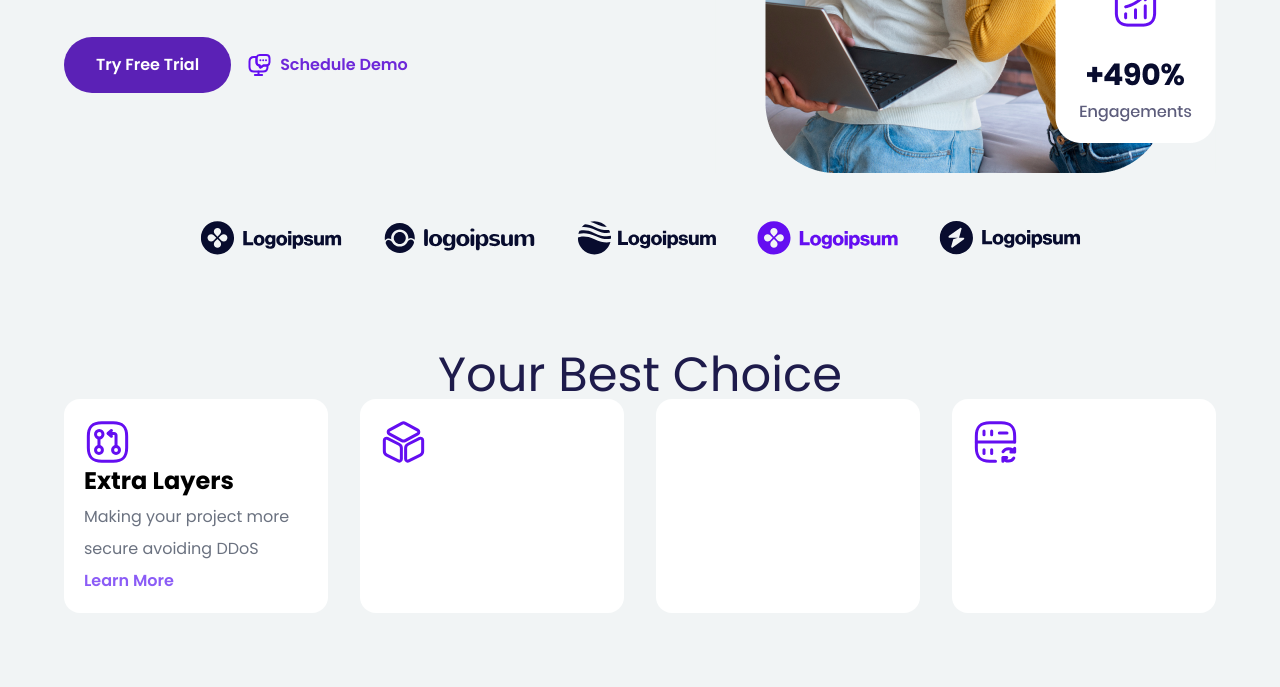
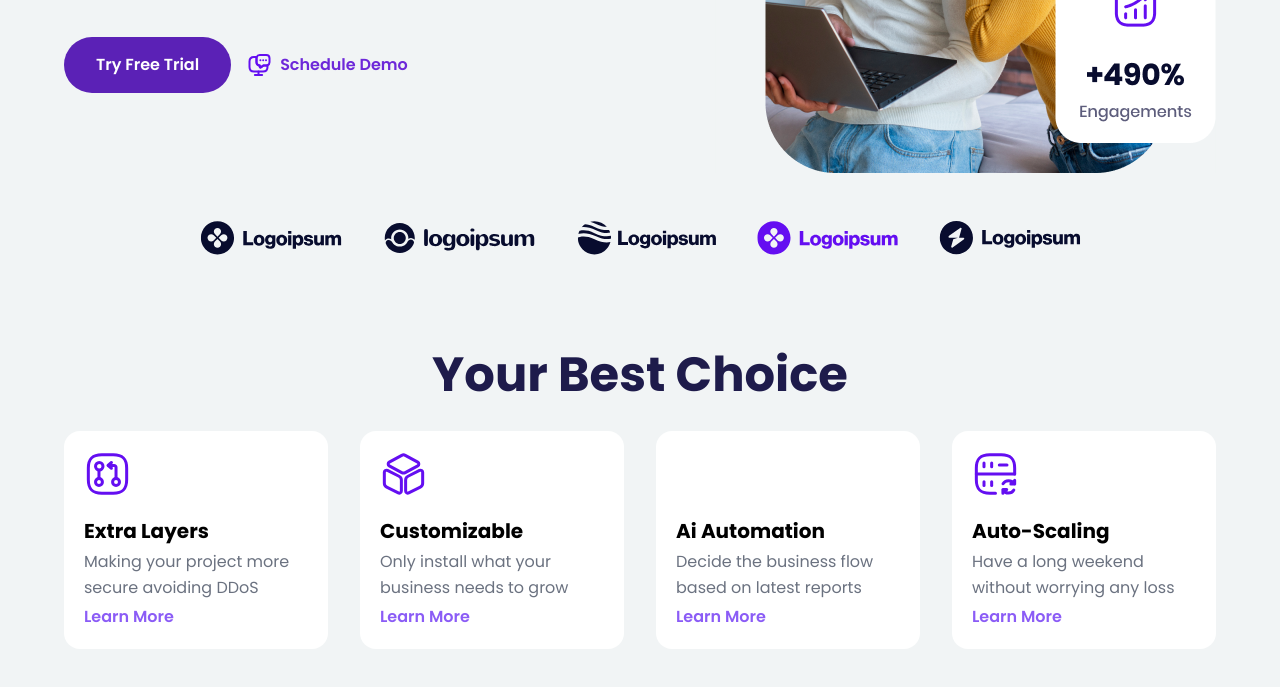
Before and after one commit to bima376/Profile, a website: page public/index.html in a window 1280 px wide. Shown: the part 513-1200 px from the top of the page. Before the commit the page ends 1174 px from the top, so only its background shows below. Drawn offline with Linux system fonts and the light colour scheme.

Commit message:
content 1,2,3

```diff
--- a/public/index.html
+++ b/public/index.html
@@ -75,7 +75,7 @@
    </div>
   </nav>
 
-
+  <!-- konten 1 -->
   <section class="hero mx-auto max-w-6xl">
     <div class="flex felx-row justify-between items-center">
       <div class="flex flex-col gap-y-10">
@@ -92,7 +92,7 @@
           </p>
         </div>
         <div class="flex gap-y-2 flex-col">
-          <h1 class="text-indigo-950 text-[70px] leading-none">
+          <h1 class="text-indigo-950 font-bold text-[70px] leading-none">
             Grow Online <br> Business Faster
           </h1>
           <p class="text-base leading-loose text-gray-500">
@@ -122,7 +122,9 @@
       </div>
     </div>
   </section>
+  <!-- konten 1 -->
 
+  <!-- konten 2 -->
   <section class="partners max-w-6-xl mx-auto py-12">
     <div class="flex flex-row gap-y-10 items-center justify-center gap-x-10">
       <svg width="142" height="34" viewBox="0 0 142 34" fill="none" xmlns="http://www.w3.org/2000/svg">
@@ -223,12 +225,13 @@
 
     </div>
   </section>
+  <!-- konten 2 -->
 
-
+  <!-- konten 3 -->
   <section class="features max-w-6xl mx-auto py-12">
-    <h3 class="text-indigo-950 text-center text-5xl">Your Best Choice</h3>
+    <h3 class="text-indigo-950 text-center text-5xl mb-8 font-bold">Your Best Choice</h3>
     <div class="grid grid-cols-4 gap-x-8">
-      <div class="card bg-white rounded-2xl p-5">
+      <div class="card flex flex-col gap-y-5 bg-white rounded-2xl p-5">
         <svg width="47" height="46" viewBox="0 0 47 46" fill="none" xmlns="http://www.w3.org/2000/svg">
           <path d="M32.0292 27.6V16.2917C32.0292 15.2375 31.1667 14.375 30.1125 14.375H24.5541" stroke="#640EF1" stroke-width="3" stroke-linecap="round" stroke-linejoin="round"/>
           <path d="M27.4292 11.5L23.9792 14.375L27.4292 17.25" stroke="#640EF1" stroke-width="3" stroke-linecap="round" stroke-linejoin="round"/>
@@ -239,26 +242,34 @@
           <path d="M17.75 42.1666H29.25C38.8333 42.1666 42.6667 38.3333 42.6667 28.75V17.25C42.6667 7.66665 38.8333 3.83331 29.25 3.83331H17.75C8.16668 3.83331 4.33334 7.66665 4.33334 17.25V28.75C4.33334 38.3333 8.16668 42.1666 17.75 42.1666Z" stroke="#640EF1" stroke-width="3" stroke-linecap="round" stroke-linejoin="round"/>
         </svg>
         <div class="flex flex-col gap-y-1">
-          <h3 class="font-bold text-2xl">
+          <h3 class="font-bold text-xl">
             Extra Layers
           </h3>
-          <p class="text-base leading-loose text-gray-500">
+          <p class="text-base leading-relaxed text-gray-500">
             Making your project more secure avoiding DDoS
           </p>
           <a href="" class="font-semibold text-violet-500">Learn More</a>
         </div>
       </div>
 
-      <div class="card bg-white rounded-2xl p-5">
+      <div class="card flex flex-col gap-y-5 bg-white rounded-2xl p-5">
         <svg width="47" height="46" viewBox="0 0 47 46" fill="none" xmlns="http://www.w3.org/2000/svg">
           <path d="M25.2633 4.33167L37.7408 11.0592C39.1975 11.845 39.1975 14.0875 37.7408 14.8733L25.2633 21.6008C24.1517 22.195 22.8483 22.195 21.7367 21.6008L9.25917 14.8733C7.80251 14.0875 7.80251 11.845 9.25917 11.0592L21.7367 4.33167C22.8483 3.73751 24.1517 3.73751 25.2633 4.33167Z" stroke="#640EF1" stroke-width="3" stroke-linecap="round" stroke-linejoin="round"/>
           <path d="M7.41916 19.4158L19.015 25.2233C20.4525 25.9516 21.3725 27.4275 21.3725 29.0375V40.0008C21.3725 41.5917 19.705 42.6075 18.2867 41.8983L6.69083 36.0908C5.25333 35.3625 4.33333 33.8867 4.33333 32.2767V21.3133C4.33333 19.7225 6.00083 18.7066 7.41916 19.4158Z" stroke="#640EF1" stroke-width="3" stroke-linecap="round" stroke-linejoin="round"/>
           <path d="M39.5808 19.4158L27.985 25.2233C26.5475 25.9516 25.6275 27.4275 25.6275 29.0375V40.0008C25.6275 41.5917 27.295 42.6075 28.7133 41.8983L40.3092 36.0908C41.7467 35.3625 42.6667 33.8867 42.6667 32.2767V21.3133C42.6667 19.7225 40.9992 18.7066 39.5808 19.4158Z" stroke="#640EF1" stroke-width="3" stroke-linecap="round" stroke-linejoin="round"/>
         </svg>
-
+        <div class="flex flex-col gap-y-1">
+          <h3 class="font-bold text-xl">
+            Customizable
+          </h3>
+          <p class="text-base leading-relaxed text-gray-500">
+            Only install what your business needs to grow
+          </p>
+          <a href="" class="font-semibold text-violet-500">Learn More</a>
+        </div>
       </div>
 
-      <div class="card bg-white rounded-2xl p-5">
+      <div class="card flex flex-col gap-y-5 bg-white rounded-2xl p-5">
         <svg width="47" height="46" viewBox="0 0 47 46" fill="none" xmlns="http://www.w3.org/2000/svg">
           <path d="M13.6867 34.7875V30.82" stroke="white" stroke-width="3" stroke-linecap="round"/>
           <path d="M23.5 34.7875V26.8525" stroke="white" stroke-width="3" stroke-linecap="round"/>
@@ -267,10 +278,18 @@
           <path d="M27.6975 11.2125H33.3133V16.8092" stroke="white" stroke-width="3" stroke-linecap="round" stroke-linejoin="round"/>
           <path d="M17.75 42.1666H29.25C38.8333 42.1666 42.6667 38.3333 42.6667 28.75V17.25C42.6667 7.66665 38.8333 3.83331 29.25 3.83331H17.75C8.16667 3.83331 4.33334 7.66665 4.33334 17.25V28.75C4.33334 38.3333 8.16667 42.1666 17.75 42.1666Z" stroke="white" stroke-width="3" stroke-linecap="round" stroke-linejoin="round"/>
         </svg>
-
+        <div class="flex flex-col gap-y-1">
+          <h3 class="font-bold text-xl">
+            Ai Automation
+          </h3>
+          <p class="text-base leading-relaxed text-gray-500">
+            Decide the business flow based on latest reports
+          </p>
+          <a href="" class="font-semibold text-violet-500">Learn More</a>
+        </div>
       </div>
 
-      <div class="card bg-white rounded-2xl p-5">
+      <div class="card flex flex-col gap-y-5 bg-white rounded-2xl p-5">
         <svg width="47" height="46" viewBox="0 0 47 46" fill="none" xmlns="http://www.w3.org/2000/svg">
           <path d="M12 11.9792V15.8125" stroke="#640EF1" stroke-width="3" stroke-linecap="round" stroke-linejoin="round"/>
           <path d="M42.6667 23V17.25C42.6667 7.66665 38.8333 3.83331 29.25 3.83331H17.75C8.16668 3.83331 4.33334 7.66665 4.33334 17.25V28.75C4.33334 38.3333 8.16668 42.1666 17.75 42.1666H23.5" stroke="#640EF1" stroke-width="3" stroke-linecap="round" stroke-linejoin="round"/>
@@ -281,10 +300,19 @@
           <path d="M4.33334 23H42.6667" stroke="#640EF1" stroke-width="3" stroke-linecap="round" stroke-linejoin="round"/>
           <path d="M41.8233 38.9659C40.75 40.825 38.7375 42.0708 36.4375 42.0708C33.0067 42.0708 30.8983 38.6208 30.8983 38.6208M31.0325 32.7558C32.1058 30.8775 34.1183 29.6317 36.4375 29.6317C40.5967 29.6317 42.6667 33.0817 42.6667 33.0817M42.6667 29.2292V33.0625H38.8333M34.7316 38.6017H30.8983V42.1667" stroke="#640EF1" stroke-width="3" stroke-linecap="round" stroke-linejoin="round"/>
         </svg>
-
+        <div class="flex flex-col gap-y-1">
+          <h3 class="font-bold text-xl">
+            Auto-Scaling
+          </h3>
+          <p class="text-base leading-relaxed text-gray-500">
+            Have a long weekend without worrying any loss
+          </p>
+          <a href="" class="font-semibold text-violet-500">Learn More</a>
+        </div>
       </div>
     </div>
   </section>
+  <!-- konten 3 -->
 
   </body>
 </html>
```
Also changed, not shown: public/css/style.css.
